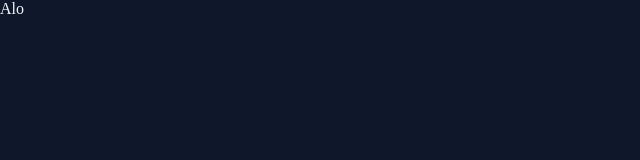
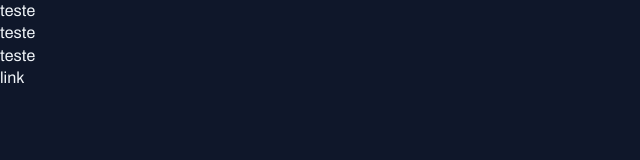
Before and after one commit to MatheuslMaschio/portal_de_noticias, a plain HTML site: page index.html in a window 1280 px wide. Shown: the whole page, without its empty margins (0-640 px from the left). Drawn offline with Linux system fonts and the light colour scheme.

Commit message:
aplicando fontes no projeto

```diff
--- a/index.html
+++ b/index.html
@@ -1,12 +1,18 @@
 <!DOCTYPE html>
 <html lang="pt-br">
 <head>
+    <link rel="preconnect" href="https://fonts.googleapis.com">
+    <link rel="preconnect" href="https://fonts.gstatic.com" crossorigin>
     <meta charset="UTF-8">
     <meta name="viewport" content="width=device-width, initial-scale=1.0">
     <title>Portal de Noticías</title>
     <link rel="stylesheet" href="styles/index.css">
+    <link href="https://fonts.googleapis.com/css2?family=Archivo:ital,wght@0,100..900;1,100..900&family=Open+Sans:ital,wght@0,300..800;1,300..800&family=Poppins:wght@400;700&display=swap" rel="stylesheet">
 </head>
 <body>
-    Alo
+    <h1>teste</h1>
+    <h2>teste</h2>
+    <h3>teste</h3>
+    <a href="#">link</a>
 </body>
 </html>
--- a/styles/global.css
+++ b/styles/global.css
@@ -11,9 +11,32 @@
     --stroke-color: #1E293B;
     --text-color-primary: #F1F5F9;
     --text-color-secondary: #CBD5E1;
+
+    --font-family: 'Archivo', sans-serif;
+    --h1: 800 24px/135% var(--font-family);
+    --h2: 800 16px/140% var(--font-family);
+    --h3: 800 14px/140% var(--font-family);
+    --text-span: 600 14px/145% var(--font-family);
+    --text: 400 16px/140% var(--font-family);
+    --text-sm: 400 14px/160% var(--font-family);
+
 }
 
 body{
+    font: var(--text);
     color: var(--text-color-primary);
     background: var(--bg-color);
 }
+
+a{
+    text-decoration: none;
+    color: inherit;
+}
+
+a:hover{
+    color: var(--brand-color-light);
+}
+
+h1,h2,h3{
+    font: inherit;
+}
```
